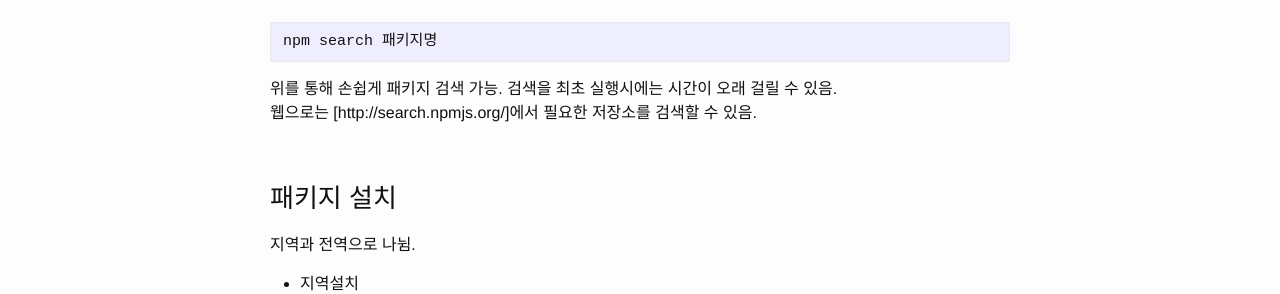
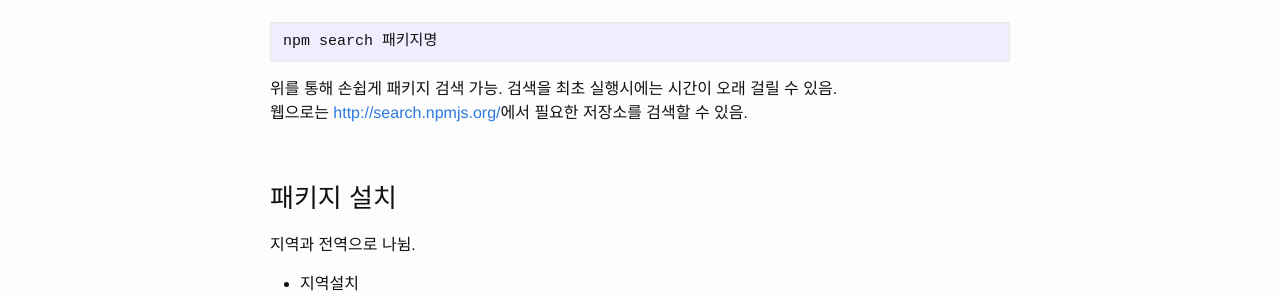
Before and after one commit to makeajourney/makeajourney.github.io, a Jekyll site: the page built from _posts/2016-08-08-npm.md, in a window 1280 px wide. Shown: the part 552-846 px from the top of the page. Built offline with Jekyll 4.4.1, drawn with Linux system fonts in a browser that asks for light colours; some of the changed lines change nothing that is shown.

Commit message:
Update 2016-08-08-npm.md

````diff
--- a/_posts/2016-08-08-npm.md
+++ b/_posts/2016-08-08-npm.md
@@ -21,8 +21,9 @@ npm -v
 ```
 npm search 패키지명
 ```
+
 위를 통해 손쉽게 패키지 검색 가능. 검색을 최초 실행시에는 시간이 오래 걸릴 수 있음.
-웹으로는 [http://search.npmjs.org/]에서 필요한 저장소를 검색할 수 있음.
+웹으로는 <http://search.npmjs.org/>에서 필요한 저장소를 검색할 수 있음.
 
 <br/>
 
````
